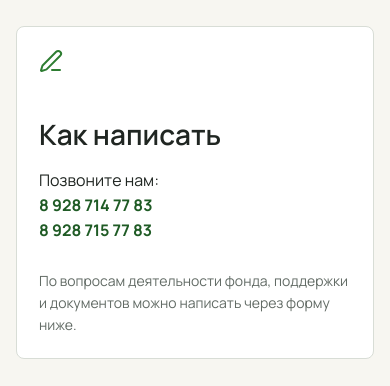
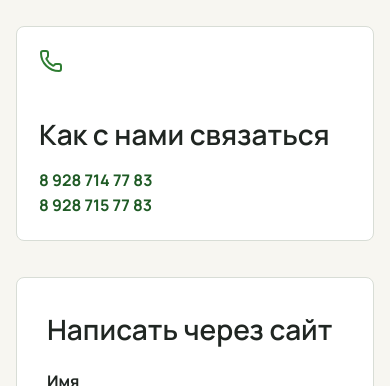
Before and after one commit to sqwdvrt/webFond, a Next.js app: page /contacts in a window 390 px wide. Shown: the part 834-1220 px from the top of the page. Built offline with nearby package versions, Linux system fonts and the light colour scheme; no server answers.

Commit message:
fix: simplify contact phone block

```diff
--- a/src/app/contacts/page.tsx
+++ b/src/app/contacts/page.tsx
@@ -1,5 +1,5 @@
 import type { Metadata } from "next";
-import { Mail, MapPin, PenLine } from "lucide-react";
+import { Mail, MapPin, Phone } from "lucide-react";
 
 import { ContactForm } from "@/components/contact/contact-form";
 import { PageHero } from "@/components/content/page-hero";
@@ -33,17 +33,11 @@ export default function ContactsPage() {
             <address>{siteConfig.legal.address}</address>
           </div>
           <div>
-            <PenLine aria-hidden="true" />
-            <h2>Как написать</h2>
-            <span>Позвоните нам:</span>
-            <br />
+            <Phone aria-hidden="true" />
+            <h2>Как с нами связаться</h2>
             <a href="tel:+79287147783">8 928 714 77 83</a>
             <br />
             <a href="tel:+79287157783">8 928 715 77 83</a>
-            <p>
-              По вопросам деятельности фонда, поддержки и документов можно
-              написать через форму ниже.
-            </p>
           </div>
         </div>
         <div className="container">
```
Also changed, not shown: 1 other file (tests, documents, lock files or other folders).
